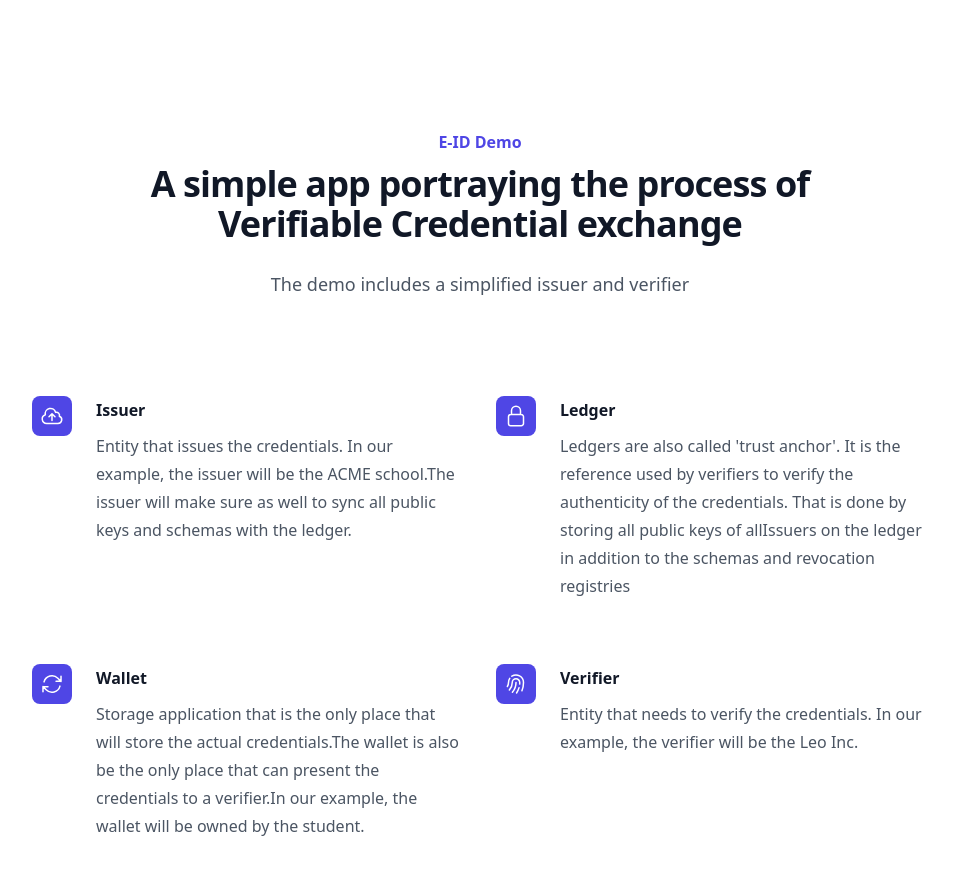
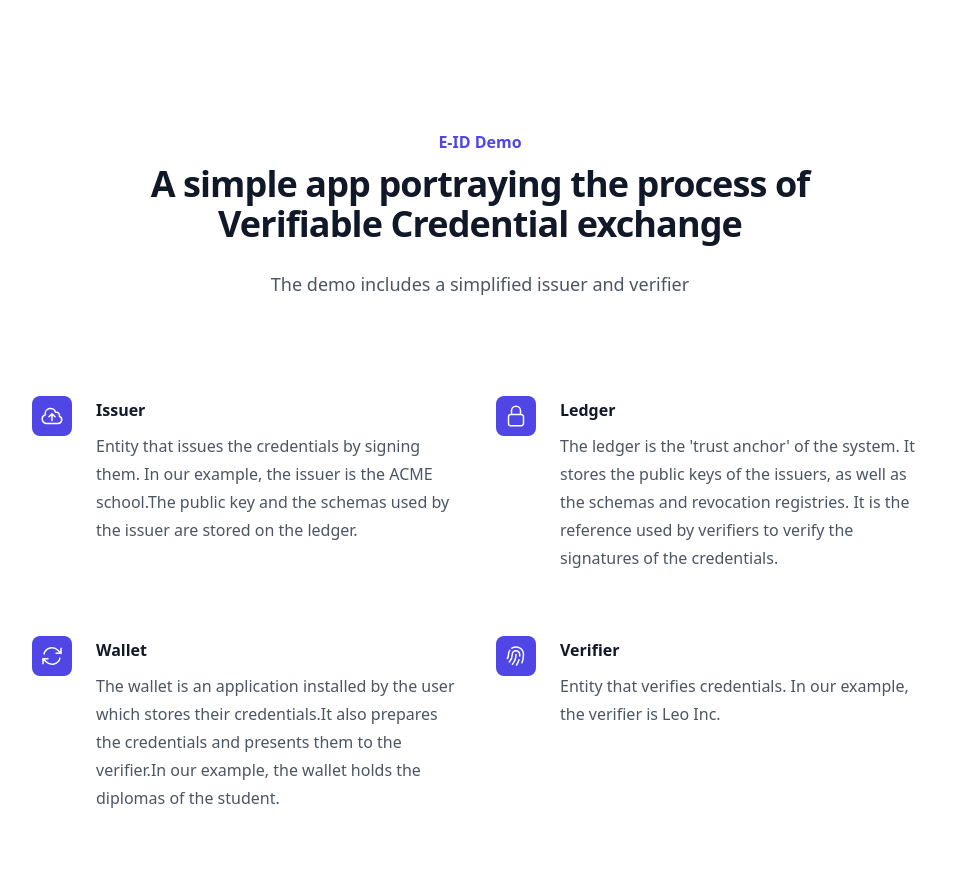
Before and after one commit to c4dt/eid-demo, a Nuxt app: page / in a window 1280 px wide. Shown: the top 874 px of the page, without its empty margins (160-1113 px from the left). Built offline with nearby package versions, Linux system fonts and the light colour scheme.

Commit message:
docs: improves E-ID components description
based on Linus and Carine's suggestions

```diff
--- a/pages/index.vue
+++ b/pages/index.vue
@@ -30,33 +30,33 @@ const features = [
   {
     name: 'Issuer',
     description:
-        "Entity that issues the credentials. In our example, the issuer will be the ACME school." +
-        "The issuer will make sure as well to sync all public keys and schemas with the ledger.",
+        "Entity that issues the credentials by signing them. In our example, the issuer is the ACME school." +
+        "The public key and the schemas used by the issuer are stored on the ledger.",
     icon: CloudArrowUpIcon,
     url: "/issuer"
   },
   {
     name: 'Ledger',
     description:
-        "Ledgers are also called 'trust anchor'. It is the reference used by verifiers to " +
-        "verify the authenticity of the credentials. That is done by storing all public keys of all" +
-        "Issuers on the ledger in addition to the schemas and revocation registries",
+        "The ledger is the 'trust anchor' of the system. It stores the public keys of the " +
+        "issuers, as well as the schemas and revocation registries." +
+        " It is the reference used by verifiers to verify the signatures of the credentials.",
     icon: LockClosedIcon,
     url: "https://explorer.sandbox.ssi.ch/home/SANDBOX"
   },
   {
     name: 'Wallet',
     description:
-        "Storage application that is the only place that will store the actual credentials." +
-        "The wallet is also be the only place that can present the credentials to a verifier." +
-        "In our example, the wallet will be owned by the student.",
+        "The wallet is an application installed by the user which stores their credentials." +
+        "It also prepares the credentials and presents them to the verifier." +
+        "In our example, the wallet holds the diplomas of the student.",
     icon: ArrowPathIcon,
     url: "https://github.com/e-id-admin/public-sandbox-trustinfrastructure/discussions/17"
   },
   {
     name: 'Verifier',
     description:
-        "Entity that needs to verify the credentials. In our example, the verifier will be the Leo Inc.",
+        "Entity that verifies credentials. In our example, the verifier is Leo Inc.",
     icon: FingerPrintIcon,
     url: "/issuer"
   },
```
Also changed, not shown: 1 other file (tests, documents, lock files or other folders).
